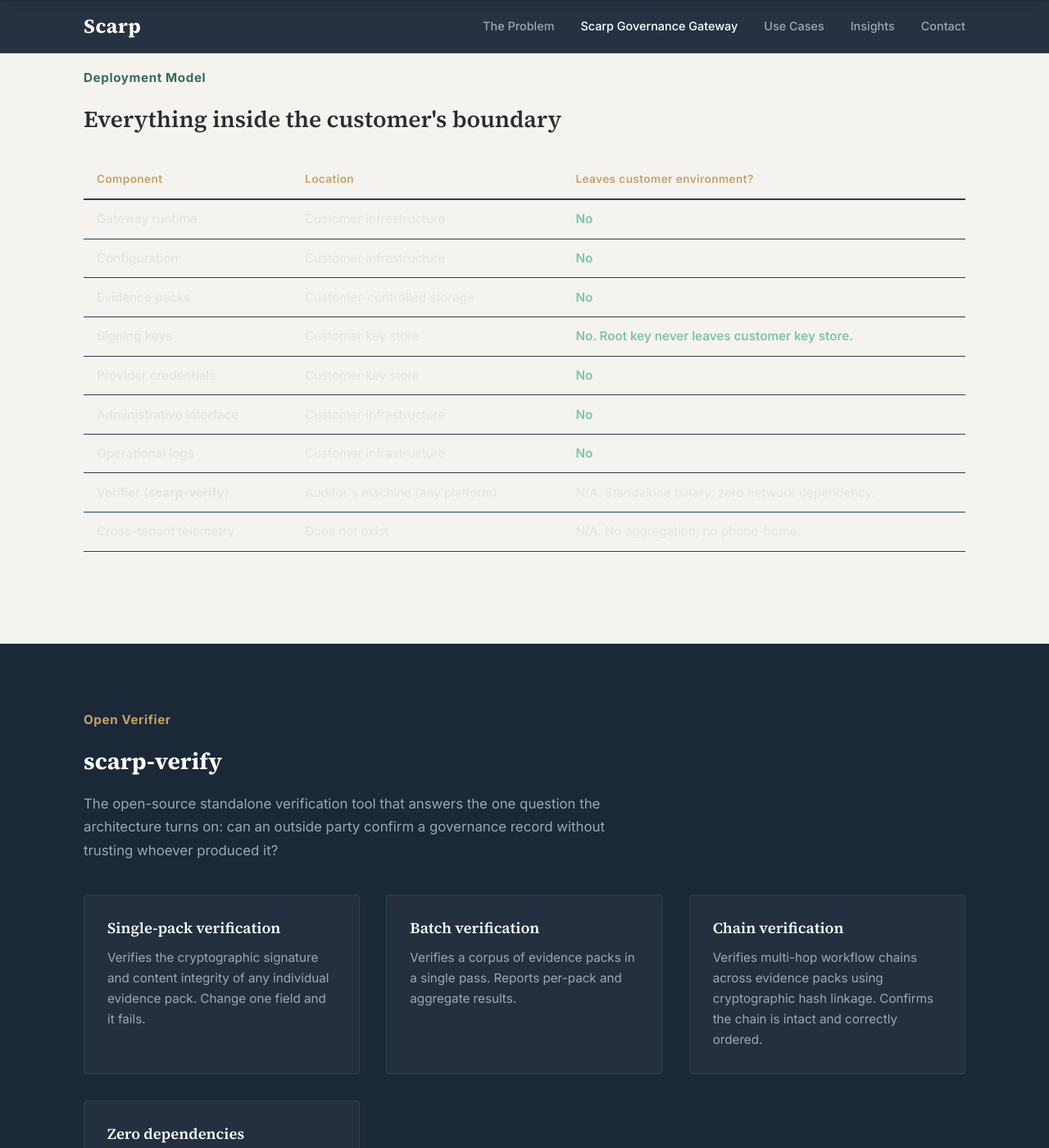
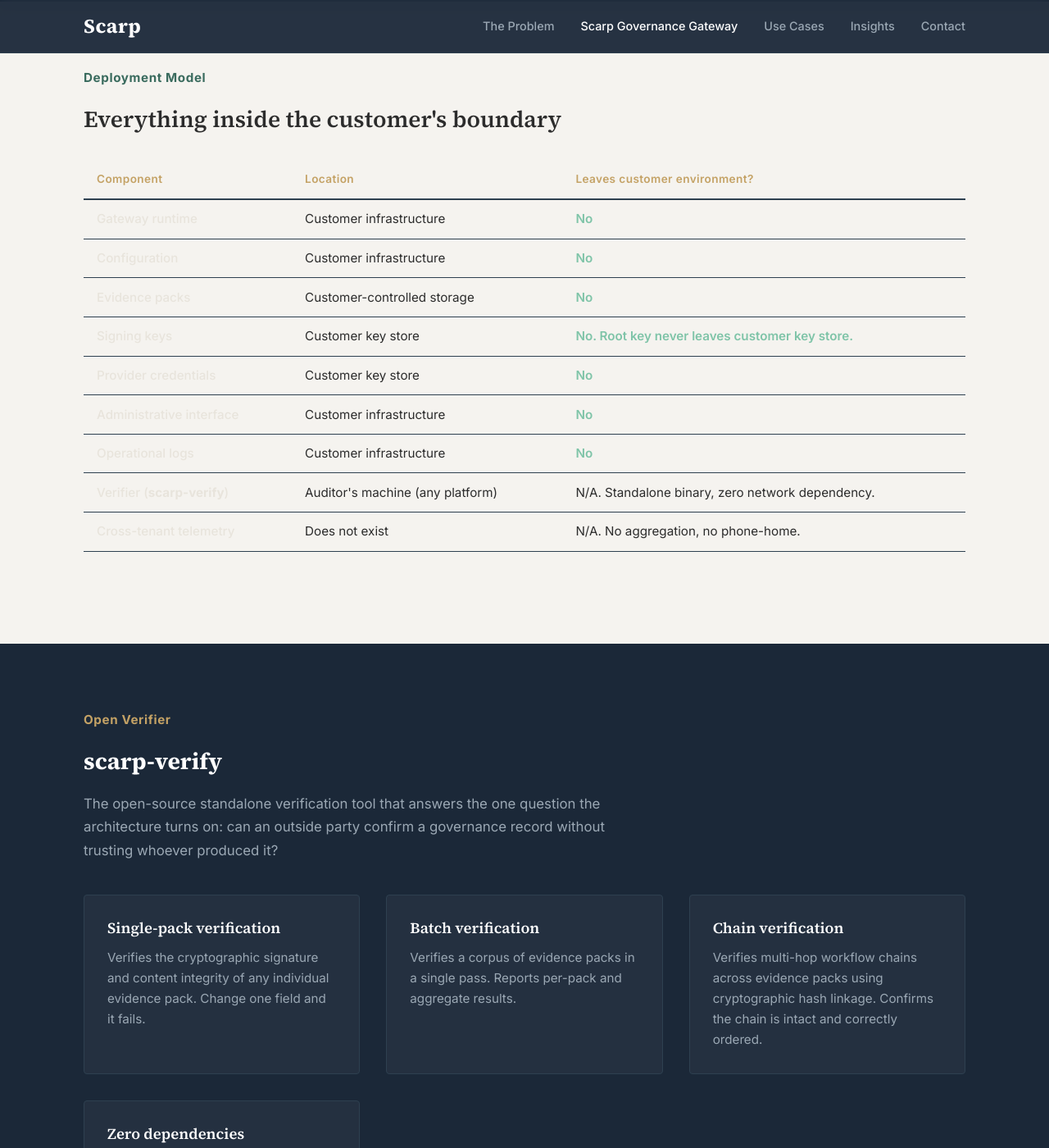
Before and after one commit to scarpprotocol/scarpprotocol.github.io, a Jekyll site: the page built from scarp-governance-gateway.html, in a window 1280 px wide and 1400 px high, scrolled down 4441 px. Shown: the whole window at 82% size. Built offline with Jekyll 4.4.1, drawn with Linux system fonts in a browser that asks for light colours.

Commit message:
CSS: custody table text to near-black for readability

```diff
--- a/assets/css/style.css
+++ b/assets/css/style.css
@@ -906,7 +906,7 @@
 .custody-table td {
   padding: 0.65rem 1rem;
   border-bottom: 1px solid var(--border-dark);
-  color: var(--text-on-dark);
+  color: color: #333;
 }
 
 .custody-table td:first-child {
```
